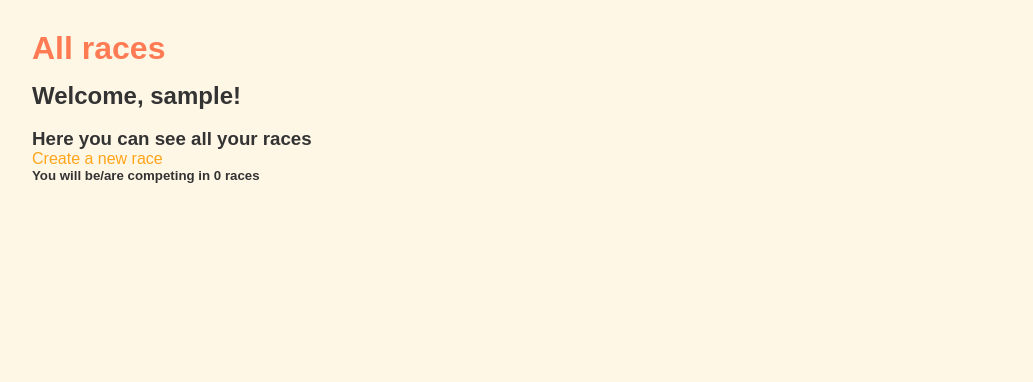
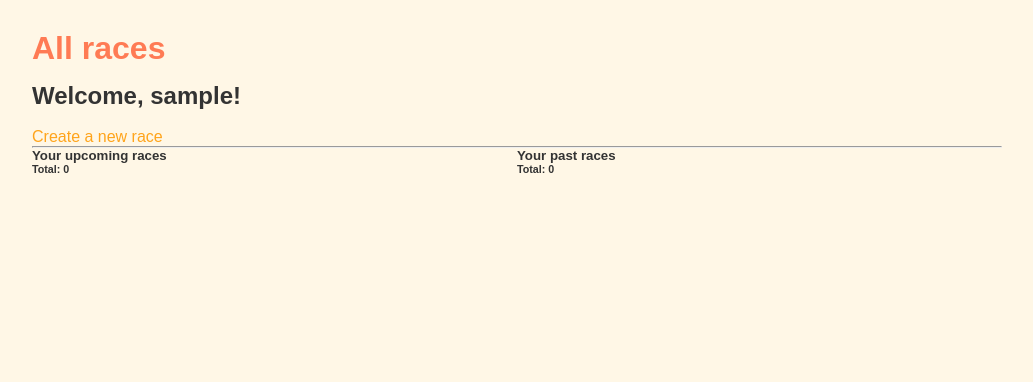
Before and after one commit to juancmorenoh/django_triathlon_tracker, a Django app: page /races/ in a window 1280 px wide. Shown: the part 60-442 px from the top of the page, without its empty margins (123-1156 px from the left). Run offline with Django 5.2, Linux system fonts and the light colour scheme; the visitor is signed in with stand-in values (Sample User, id 1); data that the repository does not hold is empty.

Commit message:
Separate past from future races, implement logic in view and template

```diff
--- a/apps/workout_logs/templates/workout_logs/races.html
+++ b/apps/workout_logs/templates/workout_logs/races.html
@@ -10,14 +10,15 @@
     <br>
     {% endif %}
     <div>
-        <h3>Here you can see all your races</h3>
         <a href="{% url 'add_race' %}" >Create a new race</a>
     </div>
-    <h5>You will be/are competing in {{ races_count }} races</h5>
-
-    {% for race in races %}
     <hr>
-        <div class="race-contaienr">
+    <div class="races-container">
+        <div>
+            <h5>Your upcoming races</h5>
+            <h6>Total: {{ upcoming_races_count }}</h6>
+            {% for race in upcoming_races %}
+                <div>
                     <p>Name: {{ race.race_name }}</p>
                     <p>Location: {{ race.location }}</p>
                     <p>Date: {{ race.date }}</p>
@@ -25,7 +26,26 @@
                 </div>
                 <a href="{% url 'delete_race' race.id %}">Delete</a>
                 <a href="{% url 'update_race' race.id %}">Update</a>
+                <hr>
             {% endfor %}
+        </div>
+        <div>
+            <h5>Your past races</h5>
+            <h6>Total: {{ past_races_count }}</h6>
+            {% for race in past_races %}
+                <div>
+                    <p>Name: {{ race.race_name }}</p>
+                    <p>Location: {{ race.location }}</p>
+                    <p>Date: {{ race.date }}</p>
+                    <p>Goal time: {{ race.prediction_time }}</p>
+                </div>
+                <a href="{% url 'delete_race' race.id %}">Delete</a>
+                <a href="{% url 'update_race' race.id %}">Update</a>
+                <hr>
+            {% endfor %}
+        </div>
+    </div>
+
 
 
 
--- a/apps/workout_logs/views.py
+++ b/apps/workout_logs/views.py
@@ -3,6 +3,7 @@ from django.contrib.auth.decorators import login_required
 from .models import Workout, Race
 from .forms import WorkoutForm, RaceForm
 
+from datetime import datetime
 
 def home(request):
     return render(request,'workout_logs/homepage.html')
@@ -70,13 +71,19 @@ def detail_workout(request,workout_id):
 #CRUD RACE MODEL
 @login_required
 def races(request):
+    current_date = datetime.now()
+    user_races = Race.objects.filter(user = request.user)
 
-    user_races = Race.objects.filter(user = request.user)
-    races_count = user_races.count()
-
+    upcoming_races = Race.objects.filter(date__gte=current_date)
+    past_races = Race.objects.filter(date__lt=current_date)
+    past_races_count = past_races.count()
+    upcoming_races_count = upcoming_races.count()
     context = {
         'races': user_races,
-        'races_count' : races_count,
+        'past_races': past_races,
+        'upcoming_races': upcoming_races,
+        'past_races_count': past_races_count,
+        'upcoming_races_count': upcoming_races_count,
     }
 
     return render(request,'workout_logs/races.html', context)
--- a/static/css/styles.css
+++ b/static/css/styles.css
@@ -94,7 +94,13 @@ p {
 
 
 
-
+/* =================================================================
+ * SECTIONS
+ * ========================================================================== */
+.races-container {
+    display: grid;
+    grid-template-columns: 1fr 1fr;
+}
 
 /* Link Styles */
 a {
```
Lines whose indentation alone changed are shown as unchanged.
